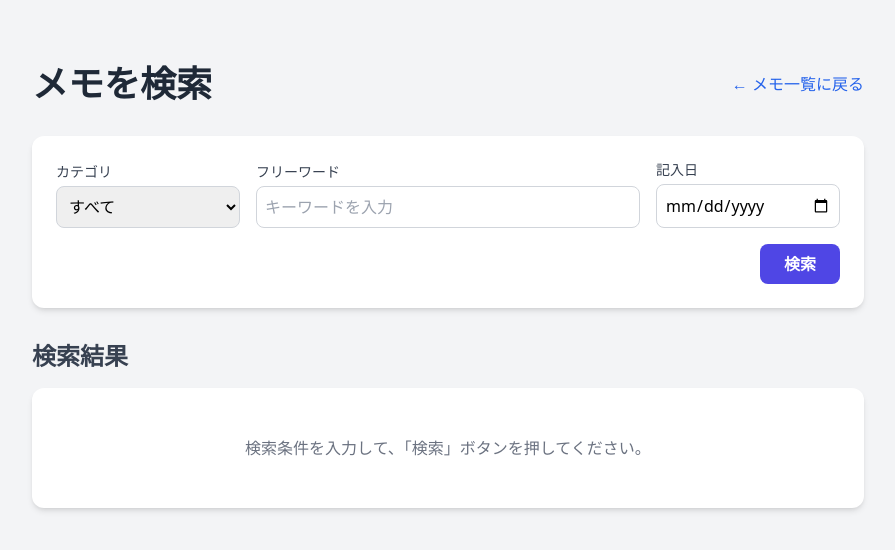
After one commit to takahujikeita/memo_app, a Flask app: page /search in a window 1280 px wide. The commit adds this page. Shown: the top 550 px of the page, without its empty margins (192-1087 px from the left). Run offline with Flask 3, Linux system fonts and the light colour scheme; data comes from the database, SQL or seed files in the repository; both versions use the stored data as it was after the commit; some libraries are stand-ins or nearby versions.

Commit message:
検索機能完成

```diff
--- a/flaskr/main.py
+++ b/flaskr/main.py
@@ -1,27 +1,17 @@
 from flaskr import app
 from flask import render_template , request , redirect , url_for
 import sqlite3
+
 DATABASE = 'database.db'
 
-@app.route('/')
-def index():
+
+
+# db接続
+def get_db_connection():
     connection=sqlite3.connect(DATABASE)
-    db_notes=connection.execute('SELECT * FROM notes').fetchall()
-    connection.close()
+    connection.row_factory=sqlite3.Row
+    return connection
 
-    notes=[]
-    for row in db_notes:
-        notes.append({
-            'id':row[0],
-            'created_at':row[1],
-            'content':row[2],
-            'category':row[3]
-        })
-
-    return render_template(
-        'index.html',
-        notes = notes,
-    )
 
 # カテゴリ分類
 def classify_category(content):
@@ -37,14 +27,86 @@ def classify_category(content):
         return 'Other'
 
 
+@app.route('/')
+def index():
+
+    sql = "SELECT * FROM notes"
+    # データベースからデータを取得
+    connection=get_db_connection()
+    notes=connection.execute(sql).fetchall()
+    connection.close()
+
+    return render_template(
+        'index.html',
+        notes = notes,
+    )
+
+
 @app.route('/register' , methods=['POST'])
 def register():
     # フォームからデータを取得
     content=request.form['content']
     category=classify_category(content)
 
-    connection=sqlite3.connect(DATABASE)
-    connection.execute('insert into notes (content , category) values (?,?)' , [content , category])
+    # dbに保存
+    connection=get_db_connection()
+    connection.execute(
+        'insert into notes (content,category) values (?,?)',
+        (content,category)
+    )
     connection.commit()
     connection.close()
+
     return redirect(url_for('index'))
+
+@app.route('/search')
+def search():
+    # 検索機能
+    # フォームから送られてきた検索条件を取得
+    search_category=request.args.get('category' , '')
+    search_keyword=request.args.get('keyword' , '').strip()
+    search_date=request.args.get('date' , '')
+
+    searched=bool(search_category or search_keyword or search_date)
+
+
+    sql = "SELECT * FROM notes"
+    where_clauses = []
+    params = []
+
+    if search_category:
+        where_clauses.append("category = ?")
+        params.append(search_category)
+    if search_keyword:
+        # 大文字・小文字を区別
+        where_clauses.append("LOWER(content) LIKE ?")
+        params.append(f"%{search_keyword.lower()}%")
+    if search_date:
+        where_clauses.append("DATE(created_at) = ?")
+        params.append(search_date)
+
+    # where句が存在する場合、SQL文に追加
+    if where_clauses:
+        sql +=" where " + " and ".join(where_clauses)
+
+    # 常に新しい順で表示する
+    sql+=" order by created_at desc"
+
+    # データベースからデータを取得
+    connection=get_db_connection()
+    notes=connection.execute(sql,params).fetchall()
+    connection.close()
+
+    # 検索条件をテンプレートに渡し
+    search_params={
+        'category':search_category,
+        'keyword':search_keyword,
+        'date':search_date,
+    }
+
+    return render_template(
+        'search.html',
+        notes = notes,
+        search_params = search_params,
+        searched=searched
+    )
--- /dev/null
+++ b/flaskr/templates/search.html
@@ -0,0 +1,104 @@
+<!DOCTYPE html>
+<html lang="ja">
+<head>
+    <meta charset="UTF-8">
+    <meta name="viewport" content="width=device-width, initial-scale=1.0">
+    <title>メモを検索 - 簡易メモ帳</title>
+    <script src="https://cdn.tailwindcss.com"></script>
+    <script>
+        // カテゴリごとの色設定（index.htmlと共通）
+        tailwind.config = {
+            theme: {
+                extend: {
+                    colors: {
+                        'meeting-bg': '#e0f2fe',
+                        'meeting-text': '#0c4a6e',
+                        'shopping-bg': '#dcfce7',
+                        'shopping-text': '#166534',
+                        'task-bg': '#fef9c3',
+                        'task-text': '#854d0e',
+                        'other-bg': '#f3f4f6',
+                        'other-text': '#374151',
+                    }
+                }
+            }
+        }
+    </script>
+</head>
+<body class="bg-gray-100">
+
+    <div class="container mx-auto max-w-4xl p-4 md:p-8">
+        <header class="flex justify-between items-center my-8">
+            <h1 class="text-4xl font-bold text-gray-800">メモを検索</h1>
+            <a href="{{ url_for('index') }}" class="text-blue-600 hover:text-blue-800 hover:underline transition">
+                &larr; メモ一覧に戻る
+            </a>
+        </header>
+
+        <main>
+            <!-- 検索条件入力セクション -->
+            <section id="search-section" class="mb-8">
+                <div class="bg-white p-6 rounded-xl shadow-md">
+                    <form action="{{ url_for('search') }}" method="GET">
+                        <div class="grid grid-cols-1 md:grid-cols-4 gap-4 items-end">
+                            <div>
+                                <label for="category" class="block text-sm font-medium text-gray-700 mb-1">カテゴリ</label>
+                                <select id="category" name="category" class="w-full p-2 border border-gray-300 rounded-lg focus:ring-2 focus:ring-indigo-500">
+                                    <option value="" {% if not search_params.category %}selected{% endif %}>すべて</option>
+                                    <option value="Meeting" {% if search_params.category == 'Meeting' %}selected{% endif %}>Meeting</option>
+                                    <option value="Shopping" {% if search_params.category == 'Shopping' %}selected{% endif %}>Shopping</option>
+                                    <option value="Task" {% if search_params.category == 'Task' %}selected{% endif %}>Task</option>
+                                    <option value="Other" {% if search_params.category == 'Other' %}selected{% endif %}>Other</option>
+                                </select>
+                            </div>
+                            <div class="md:col-span-2">
+                                <label for="keyword" class="block text-sm font-medium text-gray-700 mb-1">フリーワード</label>
+                                <input type="text" id="keyword" name="keyword" value="{{ search_params.keyword or '' }}" class="w-full p-2 border border-gray-300 rounded-lg focus:ring-2 focus:ring-indigo-500" placeholder="キーワードを入力">
+                            </div>
+                            <div>
+                                <label for="date" class="block text-sm font-medium text-gray-700 mb-1">記入日</label>
+                                <input type="date" id="date" name="date" value="{{ search_params.date or '' }}" class="w-full p-2 border border-gray-300 rounded-lg focus:ring-2 focus:ring-indigo-500">
+                            </div>
+                        </div>
+                        <div class="text-right mt-4">
+                             <button type="submit" class="bg-indigo-600 text-white font-bold py-2 px-6 rounded-lg hover:bg-indigo-700 focus:outline-none focus:ring-2 focus:ring-offset-2 focus:ring-indigo-500 transition">
+                                検索
+                            </button>
+                        </div>
+                    </form>
+                </div>
+            </section>
+
+            <!-- 検索結果セクション -->
+            <section id="list-section">
+                <h2 class="text-2xl font-semibold text-gray-700 mb-4">検索結果</h2>
+                <div class="space-y-4">
+                    {% if searched %}
+                        {% if notes %}
+                            {% for note in notes %}
+                            <div class="bg-white p-5 rounded-xl shadow-md">
+                                <div class="flex justify-between items-start mb-2">
+                                    <span class="px-3 py-1 text-sm font-semibold rounded-full bg-{{note.category.lower()}}-bg text-{{note.category.lower()}}-text">{{ note.category }}</span>
+                                    <span class="text-sm text-gray-500 flex-shrink-0 ml-4">{{ note.created_at[:16] }}</span>
+                                </div>
+                                <p class="text-gray-800 whitespace-pre-wrap">{{ note.content }}</p>
+                            </div>
+                            {% endfor %}
+                        {% else %}
+                            <div class="bg-white text-center py-12 px-5 rounded-xl shadow-md">
+                                <p class="text-gray-500">条件に一致するメモは見つかりませんでした。</p>
+                            </div>
+                        {% endif %}
+                    {% else %}
+                        <div class="bg-white text-center py-12 px-5 rounded-xl shadow-md">
+                            <p class="text-gray-500">検索条件を入力して、「検索」ボタンを押してください。</p>
+                        </div>
+                    {% endif %}
+
+                </div>
+            </section>
+        </main>
+    </div>
+
+</body>
+</html>
```
Also changed, not shown: flaskr/templates/index.html (+13 -43 lines), flaskr/templates/search_results.html (deleted, +0 -27 lines), database.db.
